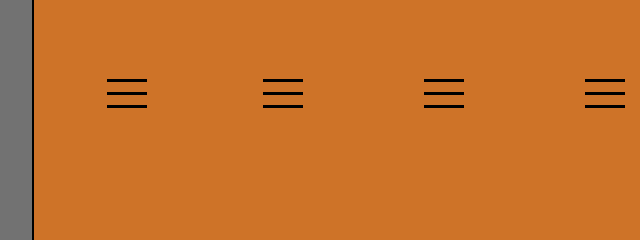
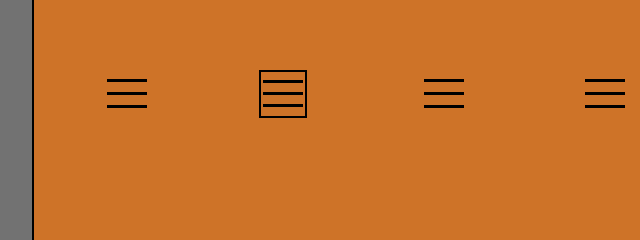
Before and after one commit to altinawiwaseem/menu-shapes, a plain HTML site: page index.html in a window 1280 px wide. Shown: the part 456-696 px from the top of the page, 192-832 px from the left. Drawn offline with Linux system fonts and the light colour scheme.

Commit message:
circle menu

```diff
--- /dev/null
+++ b/css/circle.css
@@ -0,0 +1,12 @@
+.circle{
+    border: 2px black solid;
+   /*  border-radius: 100%; */
+    transition: 1s ease-in-out;
+}
+/* .circle :nth-child(2){
+    width: 3rem;
+} */
+.circle:hover{
+    border-radius: 100%;
+    transform: rotate(-90deg);
+}
--- a/css/style.css
+++ b/css/style.css
@@ -4,6 +4,7 @@
 @import url(./x-menu.css);
 @import url(./dots-menu.css);
 @import url(./grid.css);
+@import url(./circle.css);
 * {
   box-sizing: border-box;
   padding: 0;
--- a/index.html
+++ b/index.html
@@ -57,7 +57,7 @@
           <span></span>
           <span></span>
         </div>
-        <div class="menu-box">
+        <div class="menu-box circle">
           <div></div>
           <div></div>
           <div></div>
```
